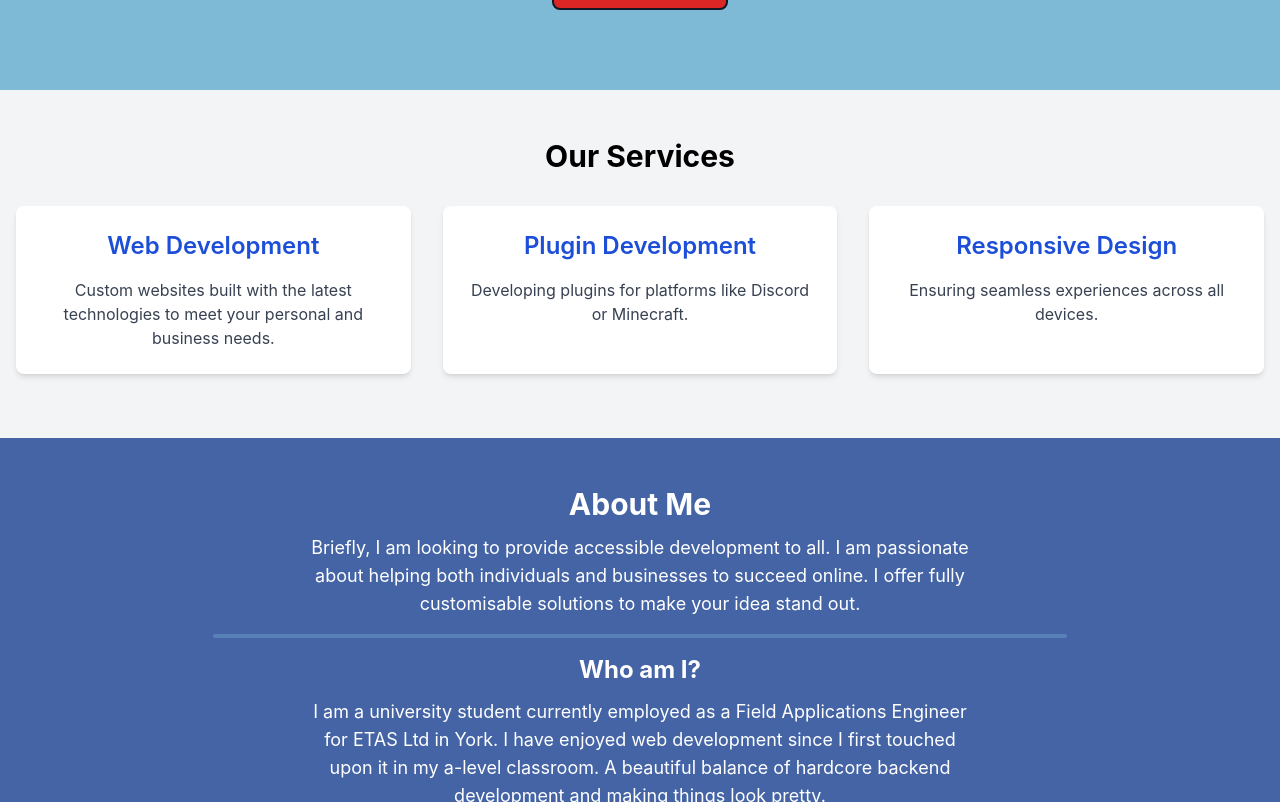
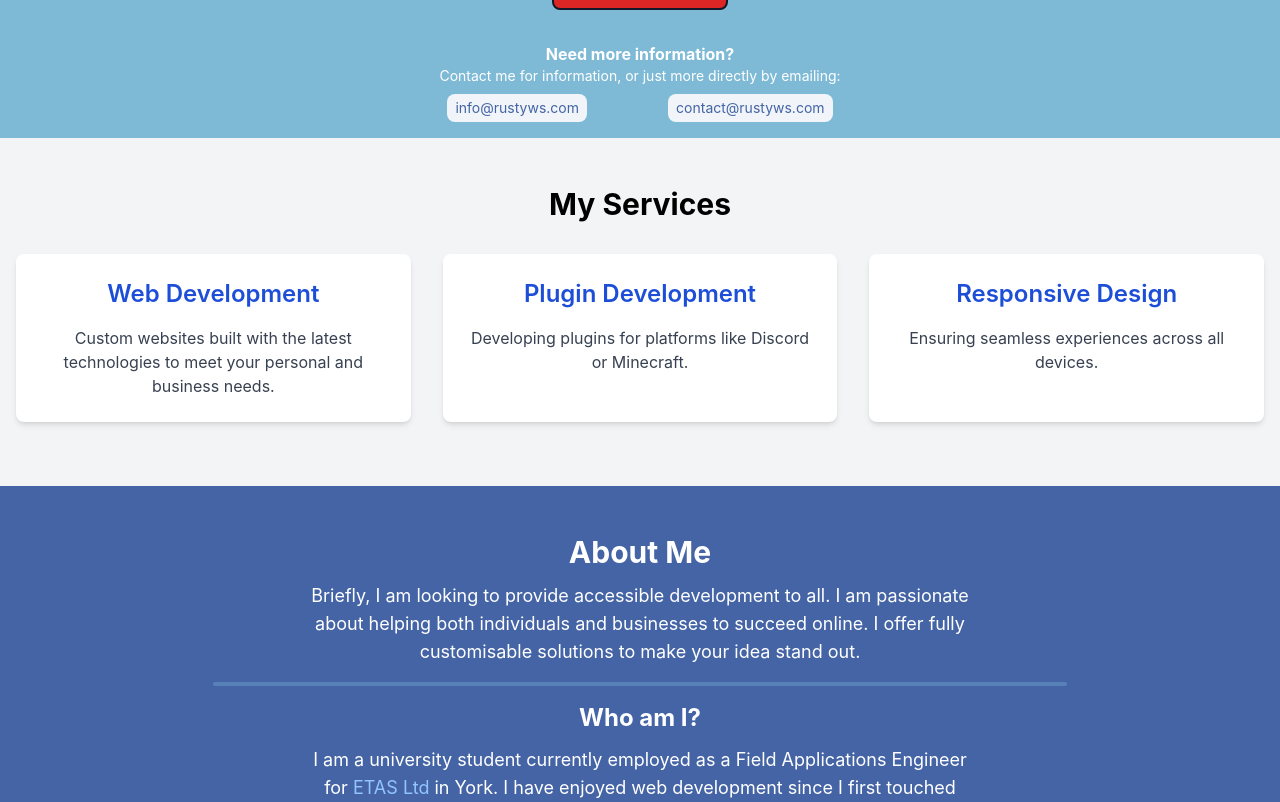
Before and after one commit to rustypotato19/RustysWS, a React (Create React App) app: page / in a window 1280 px wide. Shown: the part 358-1160 px from the top of the page. Built offline with nearby package versions, Linux system fonts and the light colour scheme.

Commit message:
Minor cosmetic and efficiency upgrades

```diff
--- a/src/components/AboutSection.js
+++ b/src/components/AboutSection.js
@@ -13,7 +13,9 @@ const AboutSection = () => {
         <div className="separator w-2/3 border-2 mx-auto rounded-lg border-rws-light-blue opacity-35 my-4"></div>
         <h2 className="text-2xl font-bold mb-3">Who am I?</h2>
         <p className="text-lg max-w-2xl mx-auto">
-          I am a university student currently employed as a Field Applications Engineer for ETAS Ltd in York. I have enjoyed web development since I first touched upon it in my a-level classroom. A beautiful balance of hardcore backend development and making things look pretty.
+          I am a university student currently employed as a Field Applications Engineer for <a
+            href="https://www.etas.com/en/"
+            className="text-blue-300 decoration-none hover:text-blue-200"> ETAS Ltd</a> in York. I have enjoyed web development since I first touched upon it in my a-level classroom. A beautiful balance of hardcore backend development and making things look pretty.
           <br />
           I am always looking for opportunities to learn and grow as a developer, expecially since it's something I greatly enjoy
           <br />
--- a/src/components/AdminDashboard.js
+++ b/src/components/AdminDashboard.js
@@ -28,7 +28,11 @@ const AdminDashboard = () => {
         .catch((err) => {
           if (err.response && err.response.status === 401) {
             navigate("/admin-login");
-          } else {
+          }
+          else if (err.response && err.response.status === 403){
+            navigate("/admin-login");
+          }
+          else {
             setError("Error fetching requests.");
             console.error(err);
           }
@@ -141,9 +145,9 @@ const AdminDashboard = () => {
       </div>
 
       {/* Requests Table */}
-      <table className="min-w-full bg-white">
+      <table className="w-full bg-white ">
         <thead>
-          <tr>
+          <tr className="w-full">
             <th className="py-2 px-4 border-b">Contact Info</th>
             <th className="py-2 px-4 border-b">Request Type</th>
             <th className="py-2 px-4 border-b">Date</th>
@@ -161,7 +165,7 @@ const AdminDashboard = () => {
             </tr>
           ) : (
             filteredRequests.map((request) => (
-              <tr key={request.id} className="">
+              <tr key={request.id} className="text-center">
                 <td
                   className="py-2 px-3 border-b cursor-pointer"
                   onClick={() => openModal(request)}
--- a/src/components/AdminHeader.js
+++ b/src/components/AdminHeader.js
@@ -4,9 +4,9 @@ import axios from 'axios';
 
 const AdminHeader = () => {
   const navigate = useNavigate();
-  const [notifications, setNotifications] = useState([]);  // Store notifications
-  const [unreadCount, setUnreadCount] = useState(0);  // Count of unread notifications
-  const [showDropdown, setShowDropdown] = useState(false); // Toggle notification dropdown
+  const [notifications, setNotifications] = useState([]);
+  const [unreadCount, setUnreadCount] = useState(0);
+  const [showDropdown, setShowDropdown] = useState(false);
 
   useEffect(() => {
     const fetchNotifications = async () => {
@@ -27,11 +27,19 @@ const AdminHeader = () => {
     };
 
     fetchNotifications();
+    const interval = setInterval(fetchNotifications, 10000);
 
-    const interval = setInterval(fetchNotifications, 10000);  // Poll every 10 seconds
+    return () => clearInterval(interval);
+  }, []);
 
-    return () => clearInterval(interval);  // Clean up the interval on component unmount
-  }, []);
+  // Update the document title whenever unreadCount changes
+  useEffect(() => {
+    if (unreadCount > 0) {
+      document.title = `(${unreadCount}) Admin Dashboard`;
+    } else {
+      document.title = 'Admin Dashboard';
+    }
+  }, [unreadCount]);
 
   const handleLogout = () => {
     localStorage.removeItem('token');
@@ -40,13 +48,12 @@ const AdminHeader = () => {
 
   const markNotificationsAsRead = async () => {
     try {
-      const token = localStorage.getItem('token');  // Get token
+      const token = localStorage.getItem('token');
 
       await axios.put('https://rustyws.com/api/admin/notifications/mark-read', {}, {
         headers: { Authorization: `Bearer ${token}` },
       });
 
-      // Reset unread count and mark notifications as read
       setUnreadCount(0);
       const updatedNotifications = notifications.map((notification) => ({
         ...notification,
--- a/src/components/Footer.js
+++ b/src/components/Footer.js
@@ -4,7 +4,7 @@ const Footer = () => {
   return (
     <footer id="contact" className="flex items-center justify-center bg-rws-gray text-white py-8 text-center">
       <div className="container mx-4 w-[80%] md:mx-2">
-        <p>Rusty &copy; 2024- <br />Website developed and mainained by Konrad Mitura, identifying by "Rusty". All content on this page is original and subject to copyright unless stated otherwise.
+        <p>Rusty &copy; 2024- <br />Website developed and maintained by Konrad Mitura, identifying by "Rusty". All content on this page is original and subject to copyright unless stated otherwise.
           <br />Products and services listed on this site can be subject to costs even if not stated prior, all costs will be discussed when arranging services.</p>
       </div>
     </footer>
--- a/src/components/Hero.js
+++ b/src/components/Hero.js
@@ -13,7 +13,7 @@ const Hero = () => {
   };
 
   return (
-    <section className="bg-rws-light-blue text-white text-center py-20">
+    <section className="bg-rws-light-blue text-white text-center pt-20">
       <div className="container mx-auto">
         <h2 className="text-3xl font-bold mb-6">Your Partner in All Developments</h2>
         <p className="text-lg mx-auto mb-6 w-[80%] md:w-full">
@@ -28,6 +28,30 @@ const Hero = () => {
       </div>
       {/* Render the modal and pass the open/close state */}
       <FormModal isOpen={isModalOpen} onClose={closeModal} />
+      <div className="flex justify-center items-center mt-4">
+        <div className="flex justify-center items-center w-fit text-sm">
+          <div className="p-4 rounded-lg text-center">
+            <h3 className="text-base font-bold">Need more information?</h3>
+            <p>Contact me for information, or just more directly by emailing:</p>
+            <div className="flex flex-col sm:flex-row gap-2 items-center justify-between mt-2">
+              <a
+                href="mailto:
+                info@rustyws.com"
+                target="_blank"
+                rel="noopener noreferrer"
+                className="text-rws-dark-blue mx-2 transition-all duration-500 hover:scale-105 hover:text-blue-600 bg-slate-100 py-1 px-2 rounded-lg hover:bg-blue-100"
+              >info@rustyws.com</a>
+              <a
+                href="mailto:
+                contact@rustyws.com"
+                target="_blank"
+                rel="noopener noreferrer"
+                className="text-rws-dark-blue mx-2 transition-all duration-500 hover:scale-105 hover:text-blue-600 bg-slate-100 py-1 px-2 rounded-lg hover:bg-blue-100"
+              >contact@rustyws.com</a>
+            </div>
+          </div>
+        </div>
+      </div>
     </section>
   );
 };
--- a/src/components/ServiceList.js
+++ b/src/components/ServiceList.js
@@ -11,7 +11,7 @@ const ServiceList = () => {
   return (
     <section id="services" className="py-12 bg-gray-100 cursor-default">
       <div className="container mx-auto text-center">
-        <h2 className="text-3xl font-bold mb-8">Our Services</h2>
+        <h2 className="text-3xl font-bold mb-8">My Services</h2>
         <div className="grid grid-cols-1 md:grid-cols-3 gap-8 m-4">
 
           {/* Web Development */}
--- a/src/components/SkillsSection.js
+++ b/src/components/SkillsSection.js
@@ -129,38 +129,35 @@ const SkillsSection = () => {
       {/* Floating modal for the focused skill */}
       {focusedSkill !== null && (
         <div className="fixed inset-0 flex items-center justify-center bg-black bg-opacity-50 backdrop-blur-sm z-50">
-          <div className="bg-white p-6 rounded-lg shadow-lg transform transition-transform duration-500 text-center mx-4 min-w-[80%] max-w-[80%] max-h-[80%] overflow-auto h-1/2">
-            <div className="h-[40%] max-h-[40%]">
-              <img src={skills[focusedSkill].imgSrc} alt={skills[focusedSkill].name} className="w-12 mb-4 mx-auto" />
+          <div className="h-1/2 sm:h-[45%] bg-white p-6 rounded-lg shadow-lg transform transition-transform duration-500 text-center mx-4 min-w-[80%] max-w-[80%] max-h-[80%] overflow-auto">
+            <div className="h-[65%] max-h-[65%]">
+              <img src={skills[focusedSkill].imgSrc} alt={skills[focusedSkill].name} className="w-12 mx-auto" />
               <h3 className="text-2xl font-semibold mb-4">{skills[focusedSkill].name}</h3>
-              <p className="text-gray-700 overflow-y-auto h-[80%]">{skills[focusedSkill].description}</p>
+              <p className="text-gray-700 overflow-y-auto h-[80%] border border-gray-400 p-2 rounded-lg">{skills[focusedSkill].description}</p>
             </div>
-            <div className="my-auto h-[20%]"></div>
-            <div className="flex flex-col items-center justify-center">
+            <div>
+              <button
+                className="mt-4 px-4 py-2 bg-red-500 text-white rounded absolute bottom-6 left-6"
+                onClick={() => setFocusedSkill(null)}
+              >
+                Back
+              </button>
               <a
                 href={skills[focusedSkill].infoLink}
                 target="_blank"
                 rel="noopener noreferrer"
-                className="mt-4 px-4 py-2 bg-blue-500 text-white rounded"
+                className="mt-4 px-4 py-2 bg-blue-500 text-white rounded  absolute bottom-6 right-6"
               >
-                Learn More from the Source
+                Learn More
               </a>
-              <button
-                className="mt-4 px-4 py-2 bg-red-500 text-white rounded"
-                onClick={() => setFocusedSkill(null)}
-              >
-                Back
-              </button>
             </div>
             {/* Previous and Next Arrows */}
-            <div className="flex justify-between mt-4">
-            <button onClick={handlePrevSkill} className="px-4 py-2 bg-gray-300 text-black rounded-lg">
-              Previous
+            <button onClick={handlePrevSkill} className="text-gray-500 absolute top-4 left-6 text-2xl">
+              &lt;
             </button>
-            <button onClick={handleNextSkill} className="px-4 py-2 bg-gray-300 text-black rounded-lg">
-              Next
+            <button onClick={handleNextSkill} className="text-gray-500 absolute top-4 right-6 text-2xl">
+              &gt;
             </button>
-            </div>
           </div>
         </div>
       )}
```
